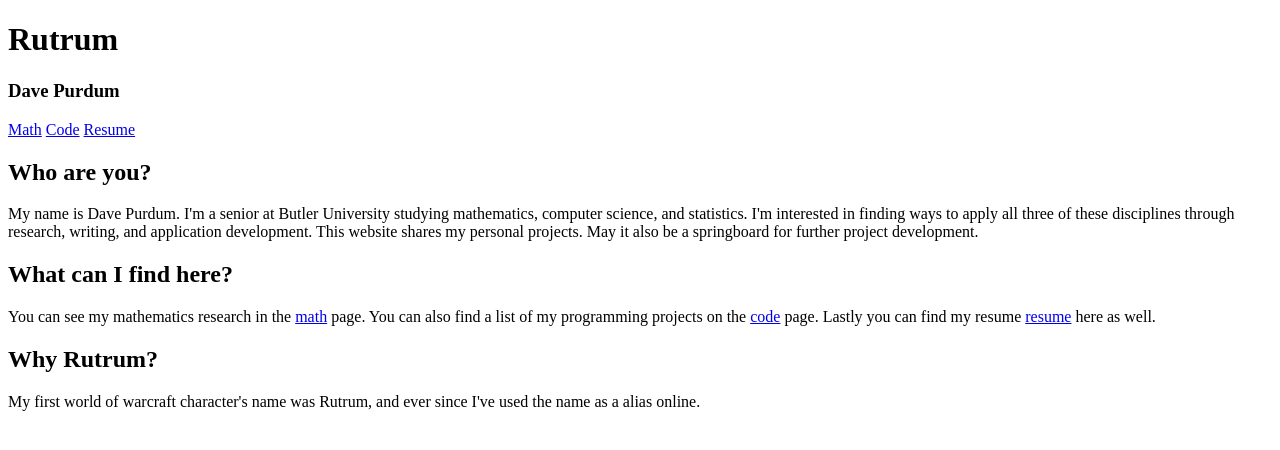
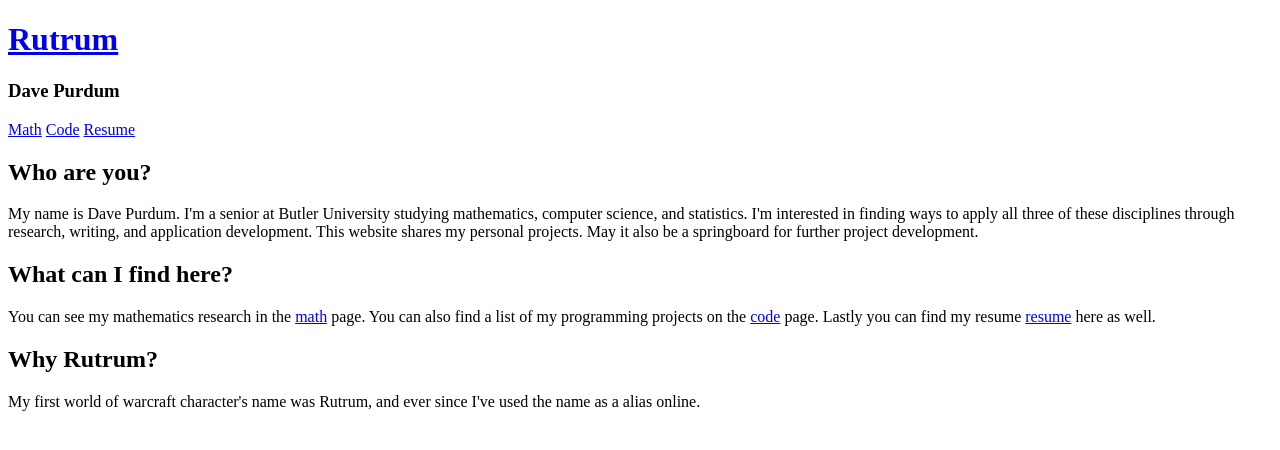
Before and after one commit to rutrum/rutrum.net, a plain HTML site: page index.html in a window 1280 px wide. Drawn offline with Linux system fonts and the light colour scheme.

Commit message:
Add new pages; add home link

```diff
--- a/index.html
+++ b/index.html
@@ -4,7 +4,7 @@
     <title>Rutrum</title>
 </head>
 <body>
-    <h1>Rutrum</h1>
+    <a href="./index.html"><h1>Rutrum</h1></a>
     <h3>Dave Purdum</h3>
     <nav>
         <a href="./math.html">Math</a>
```
Also changed, not shown: code.html (added), math.html (added), resume.html (added).
